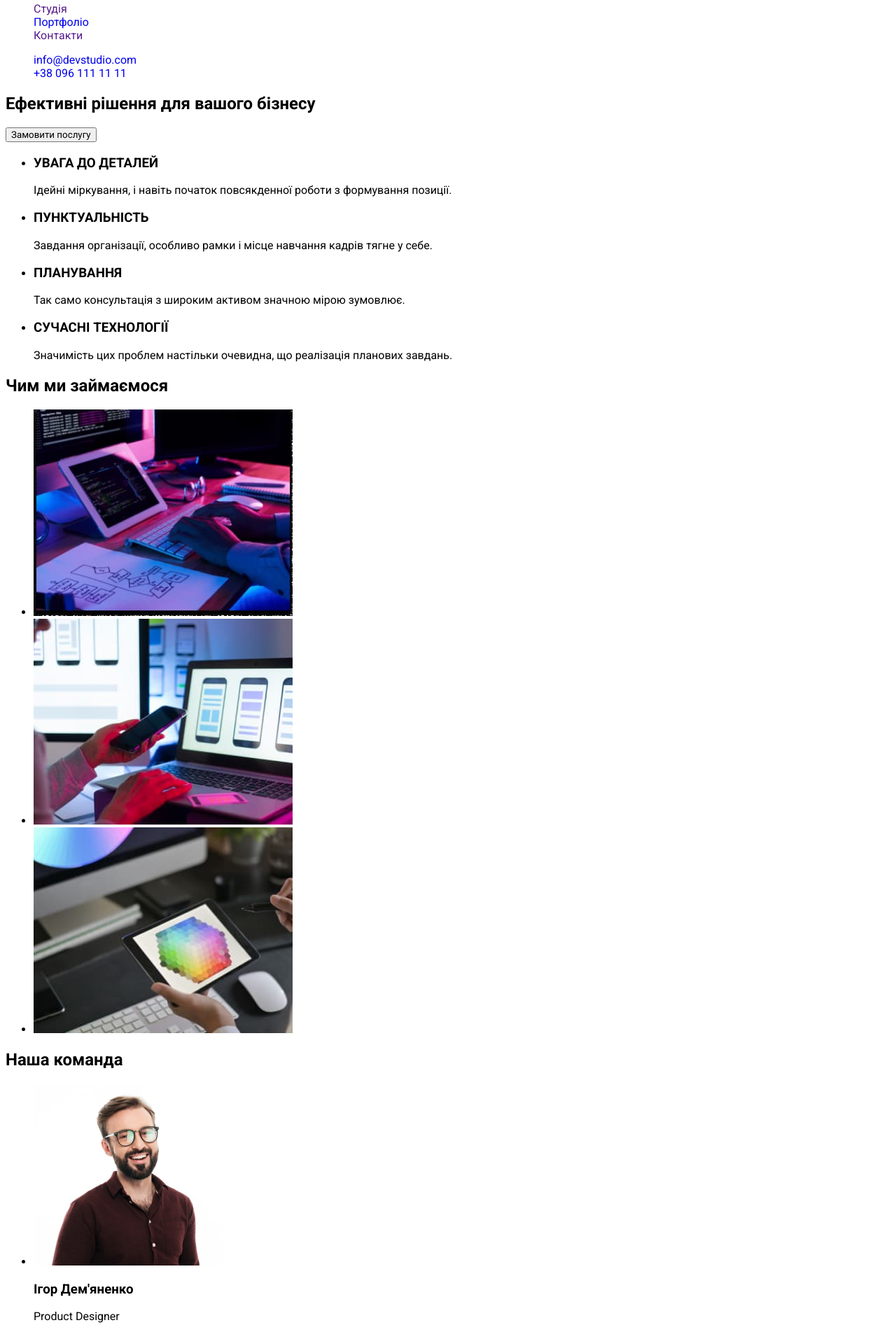
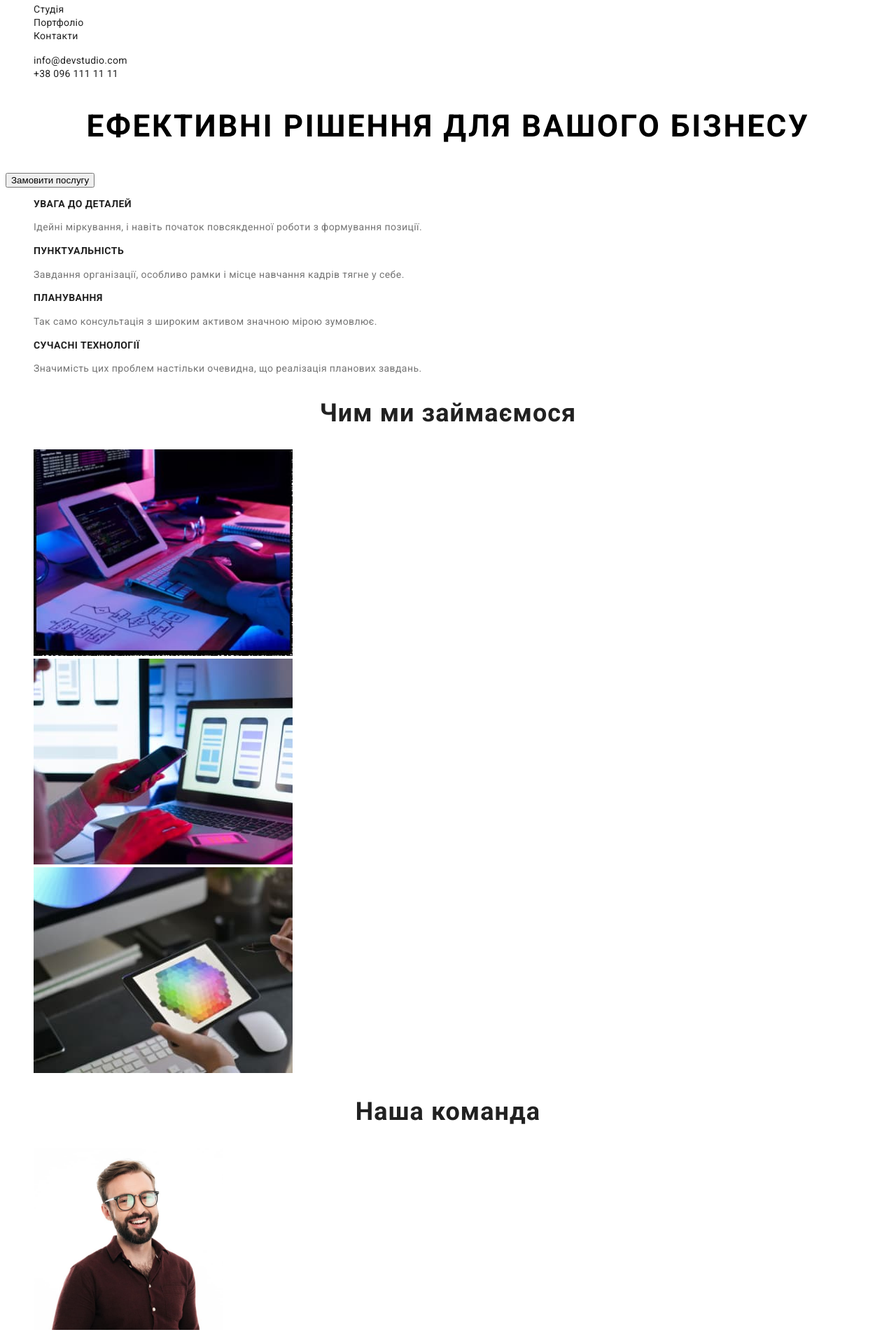
Before and after one commit to ksha3/goit-markup-hw-02, a plain HTML site: page index.html in a window 1280 px wide. Shown: the part 52-1955 px from the top of the page at 70% size. Drawn offline with Linux system fonts and the light colour scheme.

Commit message:
add some css

```diff
--- a/css/styles.css
+++ b/css/styles.css
@@ -5,9 +5,10 @@
   --accent-color: #2196f3;
 }
 
-* {
+body {
   font-family: var(--primary-font-family);
 }
+
 /* ALL STARTS*/
 
 .list {
@@ -16,23 +17,135 @@
 .link {
   text-decoration: none;
 }
+.subtitle {
+  font-weight: 700;
+  font-size: 36px;
+  line-height: 1.2;
+  text-align: center;
+  letter-spacing: 0.03em;
+  color: var(--primary-text-color);
+}
+
 /* ALL END */
+
 /* LOGO */
 .logo {
   font-family: "Raleway";
   font-weight: 700;
   font-size: 26px;
   line-height: 1.2;
-  /* identical to box height */
   letter-spacing: 0.03em;
   color: #000000;
 }
+
+/* .logo:hover,
+.logo:focus {
+  color: #ffffff;
+} */
+
 .logo-span {
   color: var(--accent-color);
   font-family: "Raleway";
   font-weight: 700;
   font-size: 26px;
   line-height: 1.2;
-  /* identical to box height */
   letter-spacing: 0.03em;
 }
+
+/* NAVIGATION */
+.nav-list {
+  font-weight: 500;
+  font-size: 14px;
+  line-height: 1.1;
+  letter-spacing: 0.02em;
+  color: var(--primary-text-color);
+}
+.nav-list:hover,
+.nav-list:focus {
+  color: var(--accent-color);
+}
+/* END NAVIGATION */
+
+/* START HERO */
+.hero-title {
+  font-weight: 900;
+  font-size: 44px;
+  line-height: 1.36;
+  text-align: center;
+  letter-spacing: 0.06em;
+  text-transform: uppercase;
+  /* color: #FFFFFF;  */
+}
+/* END HERO */
+
+/* START FEATURES */
+.features-big-text {
+  font-weight: 700;
+  font-size: 14px;
+  line-height: 1.1;
+  letter-spacing: 0.03em;
+  text-transform: uppercase;
+  color: var(--primary-text-color);
+}
+.features-small-text {
+  font-weight: 400;
+  font-size: 14px;
+  line-height: 1.7;
+  letter-spacing: 0.03em;
+  color: var(--secondary-text-color);
+}
+/* END FEATURES */
+
+/* START ABOUT US */
+/* END ABOUT US */
+
+/* START TEAM */
+.team-name {
+  font-weight: 500;
+  font-size: 16px;
+  line-height: 1.2;
+  text-align: center;
+  letter-spacing: 0.03em;
+  color: var(--primary-text-color);
+}
+.team-position {
+  font-weight: 400;
+  font-size: 16px;
+  line-height: 1.2;
+  text-align: center;
+  letter-spacing: 0.03em;
+  color: var(--secondary-text-color);
+}
+/* END TEAM */
+
+/* START FOOTER */
+.logo-footer {
+  font-family: "Raleway";
+  font-weight: 700;
+  font-size: 26px;
+  line-height: 1.2;
+  letter-spacing: 0.03em;
+  color: #2196f3;
+}
+.logo-span-footer {
+  font-family: "Raleway";
+  font-weight: 700;
+  font-size: 26px;
+  line-height: 1.2;
+  letter-spacing: 0.03em;
+  /* color: #ffffff; */
+}
+.footer-address {
+  font-weight: 400;
+  font-size: 14px;
+  line-height: 1.7;
+  letter-spacing: 0.03em;
+  /* color: #FFFFFF; */
+}
+.footer-contacts {
+  font-weight: 400;
+  font-size: 14px;
+  line-height: 1.7;
+  letter-spacing: 0.03em;
+  /* color: rgba(255, 255, 255, 0.6); */
+}
--- a/index.html
+++ b/index.html
@@ -19,55 +19,59 @@
       <!-- Navigation -->
       <nav>
         <ul class="list">
-          <li><a class="link" href="">Студія</a></li>
-          <li><a class="link" href="/portfolio.html">Портфоліо</a></li>
-          <li><a class="link" href="">Контакти</a></li>
+          <li><a class="nav-list link" href="">Студія</a></li>
+          <li><a class="nav-list link" href="/portfolio.html">Портфоліо</a></li>
+          <li><a class="nav-list link" href="">Контакти</a></li>
         </ul>
       </nav>
       <!-- Contact us -->
       <ul class="list">
         <li>
-          <a class="link" href="mailto:info@devstudio.com"
+          <a class="link nav-list" href="mailto:info@devstudio.com"
             >info@devstudio.com</a
           >
         </li>
-        <li><a class="link" href="tel:+380961111111">+38 096 111 11 11</a></li>
+        <li>
+          <a class="link nav-list" href="tel:+380961111111"
+            >+38 096 111 11 11</a
+          >
+        </li>
       </ul>
     </header>
     <!-- Main -->
     <main>
       <!-- Hero -->
       <section>
-        <h1>Ефективні рішення для вашого бізнесу</h1>
+        <h1 class="hero-title">Ефективні рішення для вашого бізнесу</h1>
         <button type="button">Замовити послугу</button>
       </section>
 
       <!-- Features -->
       <section>
-        <ul>
+        <ul class="list">
           <li>
-            <h3>УВАГА ДО ДЕТАЛЕЙ</h3>
-            <p>
+            <h3 class="features-big-text">УВАГА ДО ДЕТАЛЕЙ</h3>
+            <p class="features-small-text">
               Ідейні міркування, і навіть початок повсякденної роботи з
               формування позиції.
             </p>
           </li>
           <li>
-            <h3>ПУНКТУАЛЬНІСТЬ</h3>
-            <p>
+            <h3 class="features-big-text">ПУНКТУАЛЬНІСТЬ</h3>
+            <p class="features-small-text">
               Завдання організації, особливо рамки і місце навчання кадрів тягне
               у себе.
             </p>
           </li>
           <li>
-            <h3>ПЛАНУВАННЯ</h3>
-            <p>
+            <h3 class="features-big-text">ПЛАНУВАННЯ</h3>
+            <p class="features-small-text">
               Так само консультація з широким активом значною мірою зумовлює.
             </p>
           </li>
           <li>
-            <h3>СУЧАСНІ ТЕХНОЛОГІЇ</h3>
-            <p>
+            <h3 class="features-big-text">СУЧАСНІ ТЕХНОЛОГІЇ</h3>
+            <p class="features-small-text">
               Значимість цих проблем настільки очевидна, що реалізація планових
               завдань.
             </p>
@@ -76,8 +80,8 @@
       </section>
       <!-- About us -->
       <section>
-        <h2>Чим ми займаємося</h2>
-        <ul>
+        <h2 class="subtitle">Чим ми займаємося</h2>
+        <ul class="list">
           <li>
             <img src="./images/about/box-1.jpg" alt="Computers" width="370" />
           </li>
@@ -92,39 +96,49 @@
 
       <!-- Team -->
       <section>
-        <h2>Наша команда</h2>
-        <ul>
+        <h2 class="subtitle">Наша команда</h2>
+        <ul class="list">
           <li>
             <img src="./images/team/team-1.jpg" alt="employee" width="270" />
-            <h3>Ігор Дем'яненко</h3>
-            <p>Product Designer</p>
+            <h3 class="team-name">Ігор Дем'яненко</h3>
+            <p class="team-position">Product Designer</p>
           </li>
           <li>
             <img src="./images/team/team-2.jpg" alt="employee" width="270" />
-            <h3>Ольга Рєпіна</h3>
-            <p>Frontend Developer</p>
+            <h3 class="team-name">Ольга Рєпіна</h3>
+            <p class="team-position">Frontend Developer</p>
           </li>
           <li>
             <img src="./images/team/team-3.jpg" alt="employee" width="270" />
-            <h3>Микола Тарасов</h3>
-            <p>Marketing</p>
+            <h3 class="team-name">Микола Тарасов</h3>
+            <p class="team-position">Marketing</p>
           </li>
           <li>
             <img src="./images/team/team-4.jpg" alt="employee" width="270" />
-            <h3>Михайло Єрмаков</h3>
-            <p>UI Designer</p>
+            <h3 class="team-name">Михайло Єрмаков</h3>
+            <p class="team-position">UI Designer</p>
           </li>
         </ul>
       </section>
     </main>
     <!-- Footer -->
     <footer>
-      <a href="">WebStudio</a>
-      <address>
+      <a class="logo-footer" href=""
+        >Web<span class="logo-span-footer">Studio</span></a
+      >
+      <address class="footer-address">
         м. Київ, пр-т Лесі Українки, 26
-        <ul>
-          <li><a href="mailto:info@devstudio.com">info@devstudio.com</a></li>
-          <li><a href="tel:+380961111111">+38 096 111-11-11"</a></li>
+        <ul class="list">
+          <li>
+            <a class="footer-contacts" href="mailto:info@devstudio.com"
+              >info@devstudio.com</a
+            >
+          </li>
+          <li>
+            <a class="footer-contacts" href="tel:+380961111111"
+              >+38 096 111-11-11"</a
+            >
+          </li>
         </ul>
       </address>
     </footer>
```
Also changed, not shown: portfolio.html (+1 -1 lines).
